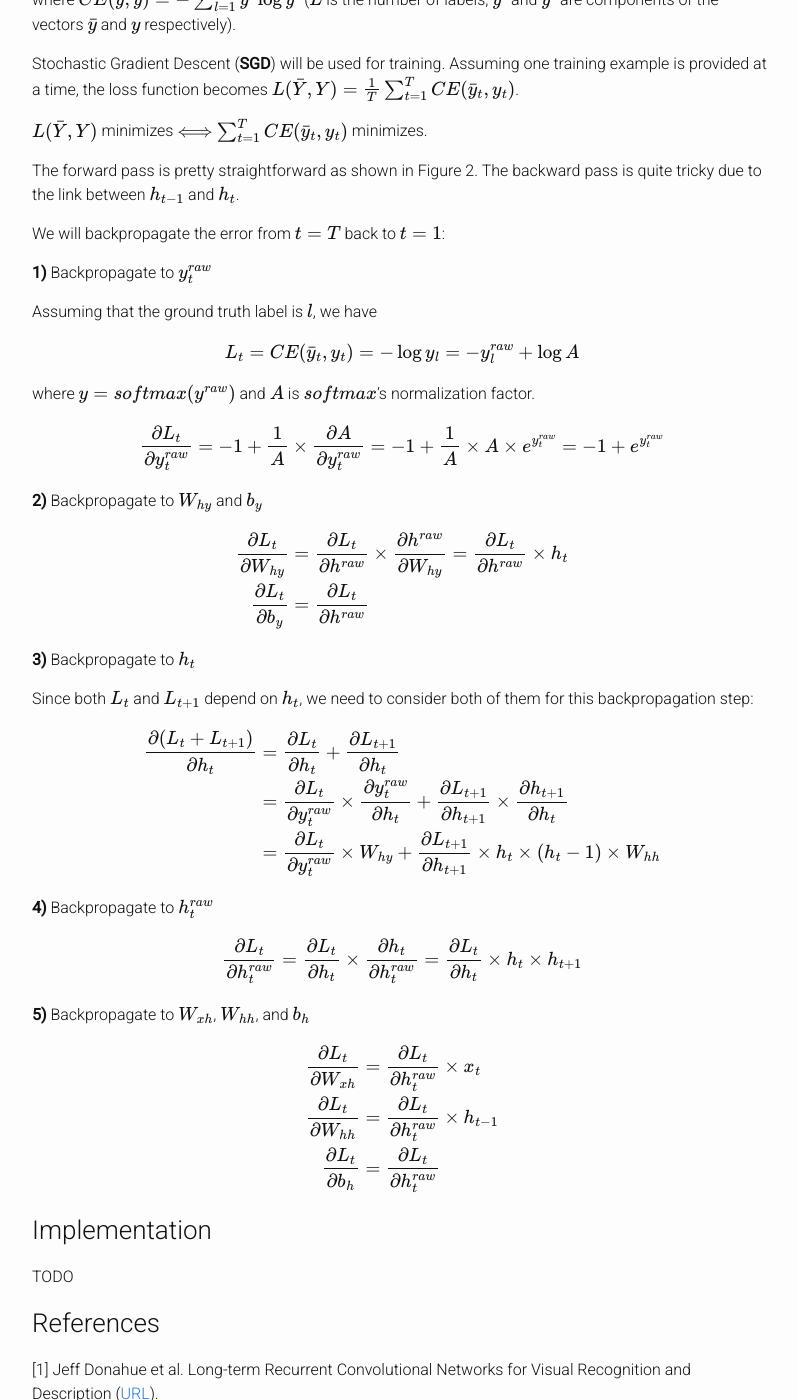
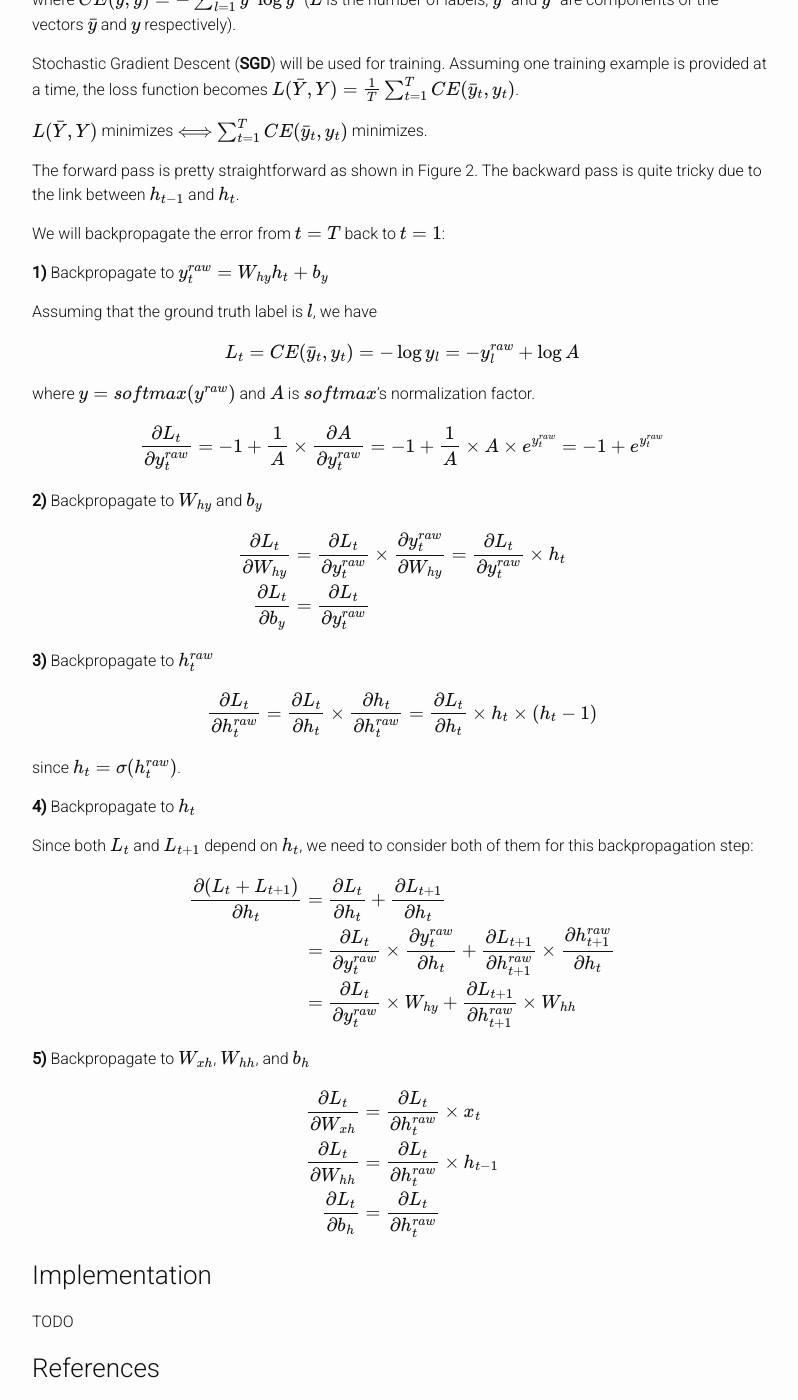
Before and after one commit to vinhkhuc/vinhkhuc.github.io, a Jekyll site: the page built from _posts/2015-03-11-rnn-lstm.md, in a window 1280 px wide and 1400 px high, scrolled down 2257 px. Shown: the whole window, without its empty margins (238-1036 px from the left). Built offline with Jekyll 4.4.1, drawn with Linux system fonts in a browser that asks for light colours; formulas are drawn with MathJax 3; comment, search, counter and statistics services are not loaded.

Commit message:
Fixed backprop for h_t^{raw}

```diff
--- a/_posts/2015-03-11-rnn-lstm.md
+++ b/_posts/2015-03-11-rnn-lstm.md
@@ -88,7 +88,7 @@ $$h_{t-1}$$ and $$h_t$$.
 
 We will backpropagate the error from $$t = T$$ back to $$t = 1$$:
 
-**1)** Backpropagate to $$y_t^{raw}$$
+**1)** Backpropagate to $$y_t^{raw} = W_{hy} h_t + b_y$$
 
 Assuming that the ground truth label is $$l$$, we have
 
@@ -107,13 +107,24 @@ $$
 
 $$
 \begin{align}
-\frac{\partial L_t}{\partial W_{hy}} &= \frac{\partial L_t}{\partial h^{raw}} \times \frac{\partial h^{raw}}{\partial W_{hy}}
-                                     = \frac{\partial L_t}{\partial h^{raw}} \times h_t \\
-\frac{\partial L_t}{\partial b_y} &= \frac{\partial L_t}{\partial h^{raw}}
+\frac{\partial L_t}{\partial W_{hy}} &= \frac{\partial L_t}{\partial y_t^{raw}} \times \frac{\partial y_t^{raw}}{\partial W_{hy}}
+                                      = \frac{\partial L_t}{\partial y_t^{raw}} \times h_t \\
+\frac{\partial L_t}{\partial b_y} &= \frac{\partial L_t}{\partial y_t^{raw}}
 \end{align}
 $$
 
-**3)** Backpropagate to $$h_t$$
+**3)** Backpropagate to $$h_t^{raw}$$
+
+$$
+\frac{\partial L_t}{\partial h_t^{raw}}
+    = \frac{\partial L_t}{\partial h_t} \times \frac{\partial h_t}{\partial h_t^{raw}}
+    = \frac{\partial L_t}{\partial h_t} \times h_t \times (h_t - 1)
+$$
+
+since $$h_t = \sigma(h_t^{raw})$$.
+
+
+**4)** Backpropagate to $$h_t$$
 
 Since both $$L_t$$ and $$L_{t+1}$$ depend on $$h_t$$, we need to consider both of them for this backpropagation step:
 
@@ -121,19 +132,13 @@ $$
 \begin{align}
 \frac{\partial (L_t + L_{t+1})}{\partial h_t}
    &= \frac{\partial L_t}{\partial h_t} + \frac{\partial L_{t+1}}{\partial h_t} \\
+
    &= \frac{\partial L_t}{\partial y_t^{raw}} \times  \frac{\partial y_t^{raw}}{\partial h_t}
-            + \frac{\partial L_{t+1}}{\partial h_{t+1}} \times \frac{\partial h_{t+1}}{\partial h_t} \\
+            + \frac{\partial L_{t+1}}{\partial h_{t+1}^{raw}} \times \frac{\partial h_{t+1}^{raw}}{\partial h_t} \\
+
    &= \frac{\partial L_t}{\partial y_t^{raw}} \times W_{hy}
-            + \frac{\partial L_{t+1}}{\partial h_{t+1}} \times h_t \times (h_t - 1) \times W_{hh} \\
+            + \frac{\partial L_{t+1}}{\partial h_{t+1}^{raw}} \times W_{hh} \\
 \end{align}
-$$
-
-**4)** Backpropagate to $$h_t^{raw}$$
-
-$$
-\frac{\partial L_t}{\partial h_t^{raw}}
-    = \frac{\partial L_t}{\partial h_t} \times \frac{\partial h_t}{\partial h_t^{raw}}
-    = \frac{\partial L_t}{\partial h_t} \times h_t \times h_{t+1}
 $$
 
 **5)** Backpropagate to $$W_{xh}$$, $$W_{hh}$$, and $$b_h$$
```
